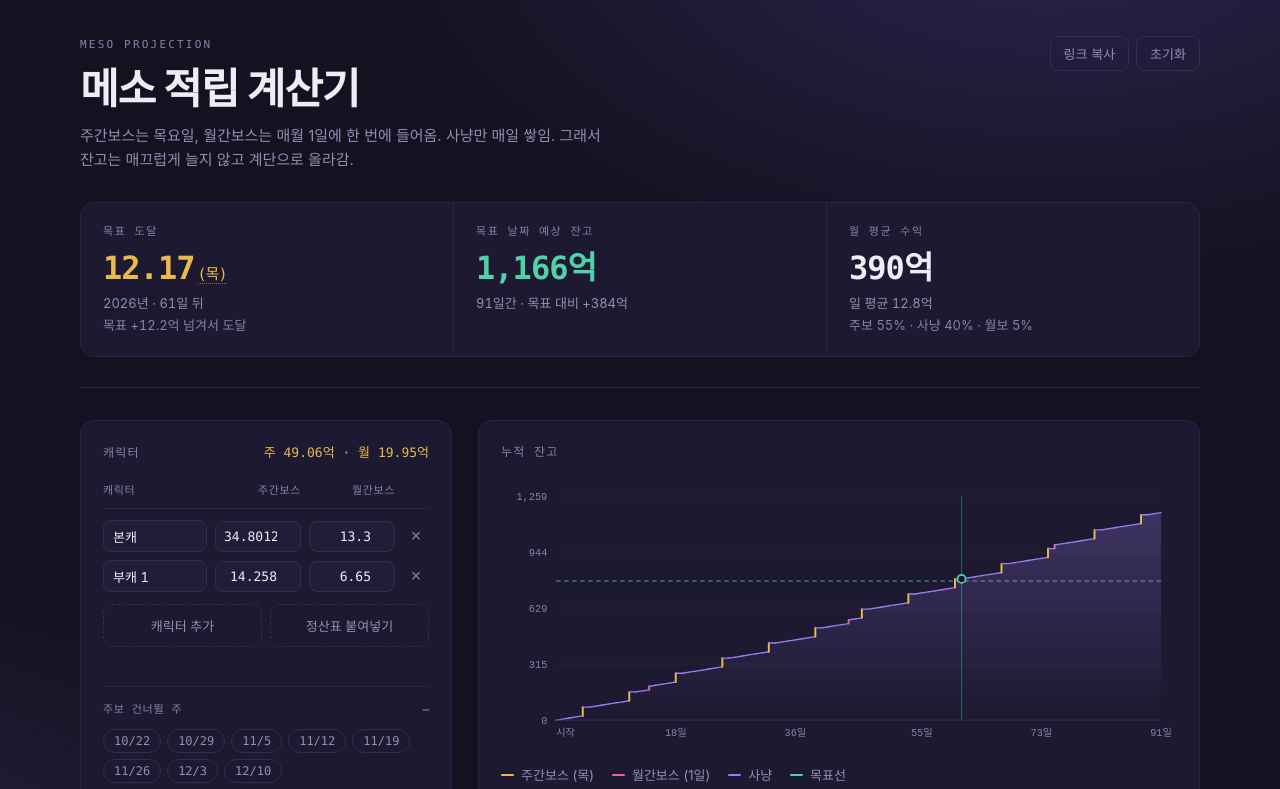
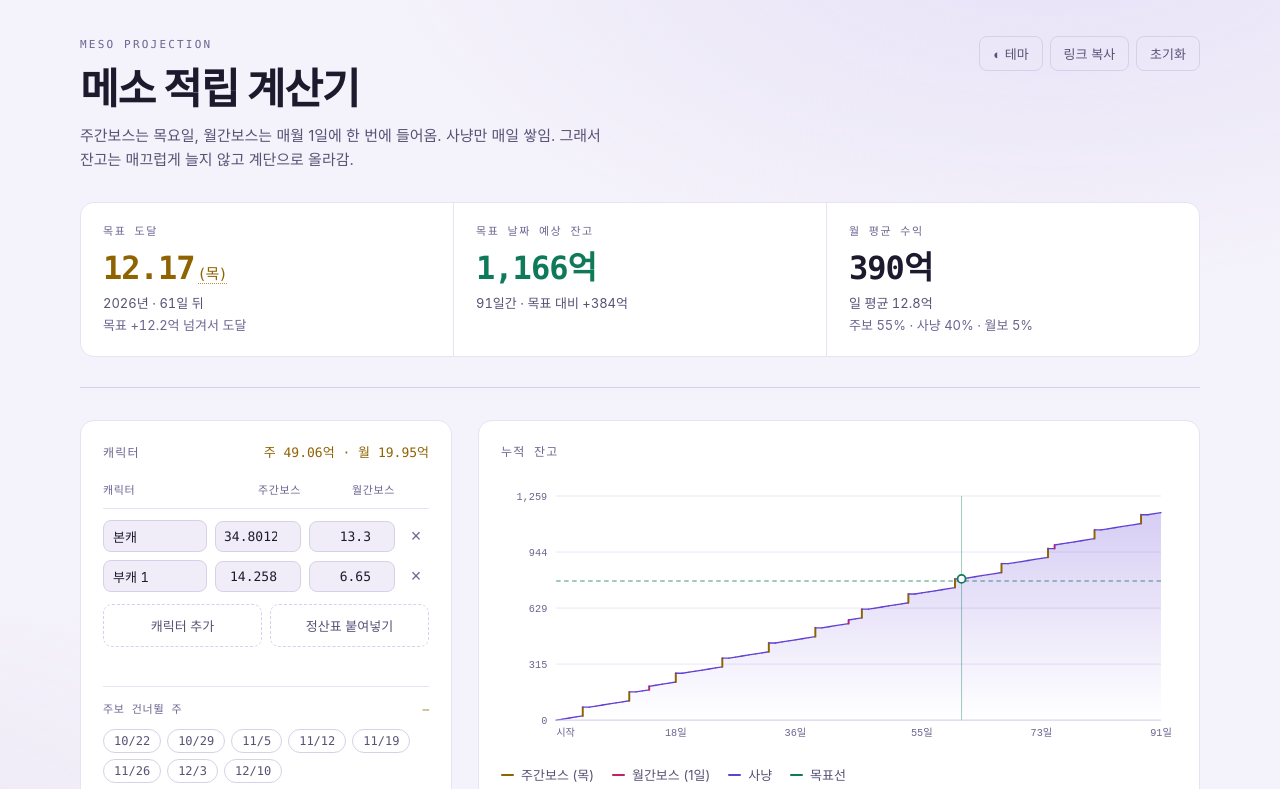
Before and after one commit to yh-yeop/meso_calcul, a website: page index.html in a window 1280 px wide. Shown: the top 789 px of the page. Drawn offline with Linux system fonts and the light colour scheme.

Commit message:
라이트 테마 추가
- :root 라이트 팔레트(흰 패널 기준 본문 색 대비 4.5:1 이상), prefers-color-scheme 자동 + data-theme 고정
- 헤더 tools 에 테마 버튼, 선택은 localStorage meso-theme 에 저장하고 첫 그리기 전에 적용
- 그래프 SVG 의 하드코딩 색을 CSS 변수(style 속성)로 바꿔 테마를 따르게, 배경 글로우·그림자·포커스 링도 변수화
- theme-color 메타를 테마에 맞춰 갱신

Co-Authored-By: Claude Fable 5.1 <noreply@anthropic.com>
Claude-Session: https://claude.ai/code/session_011d7S8VGw1PD4MVHFdTphJY

```diff
--- a/index.html
+++ b/index.html
@@ -5,7 +5,7 @@
 <meta name="viewport" content="width=device-width, initial-scale=1.0, viewport-fit=cover">
 <title>메소 적립 계산기</title>
 <meta name="description" content="메이플스토리 메소 적립 계산기. 주간보스·월간보스·재획 시급을 넣으면 목표 메소 도달일, 사냥 시간별 시나리오, 수익 구성을 하루 단위 달력 기준으로 계산함.">
-<meta name="color-scheme" content="dark">
+<meta name="color-scheme" content="dark light">
 <meta name="theme-color" content="#141220">
 <meta property="og:type" content="website">
 <meta property="og:title" content="메소 적립 계산기">
@@ -17,8 +17,13 @@
 <meta name="apple-mobile-web-app-capable" content="yes">
 <meta name="apple-mobile-web-app-title" content="메소계산기">
 <meta name="apple-mobile-web-app-status-bar-style" content="black-translucent">
+<script>
+  // 저장된 테마를 첫 그리기 전에 적용 (깜빡임 방지). 없으면 시스템 설정을 따름
+  try{ var t = localStorage.getItem("meso-theme"); if (t === "light" || t === "dark") document.documentElement.dataset.theme = t; } catch(e){}
+</script>
 <style>
   :root{
+    color-scheme:dark;
     --ink:#141220;
     --ink-2:#1C1930;
     --surface:#211D38;
@@ -34,6 +39,11 @@
     --text:#EFECF8;
     --muted:#948DB4;
     --muted-2:#8880AB;
+    --glow-1:#2C2450;
+    --glow-2:#23203C;
+    --shadow:0 6px 20px rgba(0,0,0,.28);
+    --focus:rgba(233,185,73,.14);
+    --chip-on:rgba(233,185,73,.1);
     /* 타입 스케일 — 크기는 이 여섯 개 밖으로 나가지 않는다 */
     --fs-micro:11px;    /* 표 헤더, eyebrow, 그래프 축 */
     --fs-sm:12px;       /* 각주, 범례, 입력 힌트 */
@@ -44,11 +54,60 @@
     --mono:"SF Mono",ui-monospace,"JetBrains Mono",Menlo,Consolas,"D2Coding",monospace;
     --sans:"Pretendard",-apple-system,BlinkMacSystemFont,"Segoe UI","Apple SD Gothic Neo","Malgun Gothic",sans-serif;
   }
+  /* 라이트 팔레트 — 본문 색은 흰 패널 기준 대비 4.5:1 이상. 시스템이 라이트면 자동, 버튼으로 고정 가능 */
+  @media (prefers-color-scheme:light){
+    :root:not([data-theme="dark"]){
+    color-scheme:light;
+    --ink:#F4F2FA;
+    --ink-2:#FFFFFF;
+    --surface:#F0EDF8;
+    --line:#D6D1E8;
+    --line-soft:#E7E3F3;
+    --gold:#8E6300;
+    --gold-dim:#B8933A;
+    --violet:#6240D4;
+    --rose:#C2206A;
+    --mint:#0F7A5A;
+    --sky:#1868B8;
+    --orange:#B5400E;
+    --text:#1D1A2E;
+    --muted:#585275;
+    --muted-2:#6B6590;
+    --glow-1:#E6E0F7;
+    --glow-2:#EDE8F6;
+    --shadow:0 6px 20px rgba(40,30,80,.14);
+    --focus:rgba(142,99,0,.16);
+    --chip-on:rgba(142,99,0,.08);
+    }
+  }
+  :root[data-theme="light"]{
+    color-scheme:light;
+    --ink:#F4F2FA;
+    --ink-2:#FFFFFF;
+    --surface:#F0EDF8;
+    --line:#D6D1E8;
+    --line-soft:#E7E3F3;
+    --gold:#8E6300;
+    --gold-dim:#B8933A;
+    --violet:#6240D4;
+    --rose:#C2206A;
+    --mint:#0F7A5A;
+    --sky:#1868B8;
+    --orange:#B5400E;
+    --text:#1D1A2E;
+    --muted:#585275;
+    --muted-2:#6B6590;
+    --glow-1:#E6E0F7;
+    --glow-2:#EDE8F6;
+    --shadow:0 6px 20px rgba(40,30,80,.14);
+    --focus:rgba(142,99,0,.16);
+    --chip-on:rgba(142,99,0,.08);
+  }
   *{box-sizing:border-box;margin:0;padding:0}
   body{
     background:
-      radial-gradient(1100px 620px at 82% -12%, #2C2450 0%, transparent 62%),
-      radial-gradient(760px 480px at -8% 108%, #23203C 0%, transparent 58%),
+      radial-gradient(1100px 620px at 82% -12%, var(--glow-1) 0%, transparent 62%),
+      radial-gradient(760px 480px at -8% 108%, var(--glow-2) 0%, transparent 58%),
       var(--ink);
     background-attachment:fixed;
     color:var(--text);font-family:var(--sans);font-size:var(--fs-base);line-height:1.6;
@@ -116,7 +175,7 @@
   }
   input[type=number]{width:114px;text-align:right}
   input[type=date]{width:156px}
-  input:focus,textarea:focus{outline:none;border-color:var(--gold);box-shadow:0 0 0 3px rgba(233,185,73,.14)}
+  input:focus,textarea:focus{outline:none;border-color:var(--gold);box-shadow:0 0 0 3px var(--focus)}
   input::-webkit-calendar-picker-indicator{opacity:.7;cursor:pointer}
   input::-webkit-calendar-picker-indicator:hover{opacity:1}
 
@@ -166,7 +225,7 @@
   select{background:var(--surface);border:1px solid var(--line);border-radius:8px;color:var(--text);
          font-family:var(--sans);font-size:var(--fs-md);padding:7px 8px;width:100%;cursor:pointer;
          transition:border-color .14s,box-shadow .14s}
-  select:focus{outline:none;border-color:var(--gold);box-shadow:0 0 0 3px rgba(233,185,73,.14)}
+  select:focus{outline:none;border-color:var(--gold);box-shadow:0 0 0 3px var(--focus)}
 
   /* skipped weeks */
   .skiph{font-family:var(--mono);font-size:var(--fs-micro);letter-spacing:.06em;color:var(--muted-2);
@@ -179,7 +238,7 @@
         cursor:pointer;transition:border-color .14s,color .14s,background .14s}
   .chip:hover{border-color:var(--gold-dim);color:var(--gold)}
   .chip:focus-visible{outline:2px solid var(--gold);outline-offset:2px}
-  .chip[aria-pressed=true]{border-color:var(--gold);color:var(--gold);background:rgba(233,185,73,.1);text-decoration:line-through}
+  .chip[aria-pressed=true]{border-color:var(--gold);color:var(--gold);background:var(--chip-on);text-decoration:line-through}
   .skipnote{font-size:var(--fs-sm);color:var(--muted-2);margin-top:9px;line-height:1.5}
   .btn{flex:1;background:transparent;border:1px dashed var(--line);border-radius:9px;color:var(--muted);
        font-family:var(--sans);font-size:var(--fs-md);padding:11px;cursor:pointer;transition:border-color .14s,color .14s}
@@ -202,7 +261,7 @@
   svg{display:block;width:100%;height:auto;overflow:visible;touch-action:pan-y;cursor:crosshair}
   .tip{position:absolute;z-index:2;pointer-events:none;min-width:150px;max-width:240px;
        background:var(--surface);border:1px solid var(--line);border-radius:9px;padding:9px 11px;
-       font-size:var(--fs-sm);color:var(--muted);line-height:1.5;box-shadow:0 6px 20px rgba(0,0,0,.28)}
+       font-size:var(--fs-sm);color:var(--muted);line-height:1.5;box-shadow:var(--shadow)}
   .tip b{display:block;font-family:var(--mono);font-size:var(--fs-md);color:var(--text);font-weight:600;
          font-variant-numeric:tabular-nums}
   .tip b small{font-weight:400;color:var(--muted-2);margin-left:6px;font-size:var(--fs-micro)}
@@ -290,6 +349,7 @@
     <h1>메소 적립 계산기</h1>
     <p>주간보스는 목요일, 월간보스는 매월 1일에 한 번에 들어옴. 사냥만 매일 쌓임. 그래서 잔고는 매끄럽게 늘지 않고 계단으로 올라감.</p>
     <div class="tools">
+      <button class="tool" id="btn-theme" title="라이트/다크 테마 전환" aria-label="테마 전환">◐ 테마</button>
       <button class="tool" id="btn-share" title="현재 설정이 담긴 링크 복사">링크 복사</button>
       <button class="tool" id="btn-reset" title="저장된 값 지우고 기본값으로">초기화</button>
     </div>
@@ -1042,12 +1102,12 @@ if (typeof module === "object" && module.exports) module.exports = MesoCore;
     var s = ['<svg viewBox="0 0 '+W+' '+H+'" xmlns="http://www.w3.org/2000/svg" role="img" aria-label="누적 메소 그래프">'];
     for (var t = 0; t <= 4; t++){
       var val = maxY*t/4, y = sy(val);
-      s.push('<line x1="'+padL+'" y1="'+y.toFixed(1)+'" x2="'+(W-padR)+'" y2="'+y.toFixed(1)+'" stroke="#2A2543" stroke-width="1"/>');
-      s.push('<text x="'+(padL-10)+'" y="'+(y+4).toFixed(1)+'" text-anchor="end" fill="#8880AB" font-size="11.5" font-family="monospace">'+fmtShort(val)+'</text>');
+      s.push('<line x1="'+padL+'" y1="'+y.toFixed(1)+'" x2="'+(W-padR)+'" y2="'+y.toFixed(1)+'" style="stroke:var(--line-soft)" stroke-width="1"/>');
+      s.push('<text x="'+(padL-10)+'" y="'+(y+4).toFixed(1)+'" text-anchor="end" style="fill:var(--muted-2)" font-size="11.5" font-family="monospace">'+fmtShort(val)+'</text>');
     }
     if (cfg.goal > 0 && cfg.goal <= maxY){
       var gy = sy(cfg.goal);
-      s.push('<line x1="'+padL+'" y1="'+gy.toFixed(1)+'" x2="'+(W-padR)+'" y2="'+gy.toFixed(1)+'" stroke="#4FD1AA" stroke-width="1.2" stroke-dasharray="5 4" opacity=".8"/>');
+      s.push('<line x1="'+padL+'" y1="'+gy.toFixed(1)+'" x2="'+(W-padR)+'" y2="'+gy.toFixed(1)+'" style="stroke:var(--mint)" stroke-width="1.2" stroke-dasharray="5 4" opacity=".8"/>');
     }
     var pts = sim.pts;
     var area = "M " + sx(pts[0].x).toFixed(1) + " " + sy(pts[0].y).toFixed(1), segs = [];
@@ -1055,26 +1115,25 @@ if (typeof module === "object" && module.exports) module.exports = MesoCore;
       var a = pts[i-1], b = pts[i];
       var x1 = sx(a.x), y1 = sy(a.y), x2 = sx(b.x), y2 = sy(b.y);
       area += " L " + x2.toFixed(1) + " " + y2.toFixed(1);
-      var col = b.kind === "weekly" ? "#E9B949" : b.kind === "monthly" ? "#E8639B"
-              : b.kind === "once" ? "#5AB0F2" : b.kind === "expense" ? "#F2784B" : "#9C7BF0";
-      segs.push('<line x1="'+x1.toFixed(1)+'" y1="'+y1.toFixed(1)+'" x2="'+x2.toFixed(1)+'" y2="'+y2.toFixed(1)+'" stroke="'+col+'" stroke-width="'+(b.kind==="hunt"?1.5:2.2)+'" stroke-linecap="round"/>');
-    }
-    s.push('<defs><linearGradient id="ag" x1="0" y1="0" x2="0" y2="1"><stop offset="0%" stop-color="#9C7BF0" stop-opacity=".26"/><stop offset="100%" stop-color="#9C7BF0" stop-opacity="0"/></linearGradient></defs>');
+      var col = KIND_COLOR[b.kind] || KIND_COLOR.hunt;
+      segs.push('<line x1="'+x1.toFixed(1)+'" y1="'+y1.toFixed(1)+'" x2="'+x2.toFixed(1)+'" y2="'+y2.toFixed(1)+'" style="stroke:'+col+'" stroke-width="'+(b.kind==="hunt"?1.5:2.2)+'" stroke-linecap="round"/>');
+    }
+    s.push('<defs><linearGradient id="ag" x1="0" y1="0" x2="0" y2="1"><stop offset="0%" style="stop-color:var(--violet)" stop-opacity=".26"/><stop offset="100%" style="stop-color:var(--violet)" stop-opacity="0"/></linearGradient></defs>');
     s.push('<path d="'+area+' L '+sx(pts[pts.length-1].x).toFixed(1)+' '+sy(0).toFixed(1)+' L '+sx(0).toFixed(1)+' '+sy(0).toFixed(1)+' Z" fill="url(#ag)"/>');
     s.push(segs.join(""));
     if (goalIdx >= 0 && goalIdx < days){
       var mx = sx(goalIdx+1);
-      s.push('<line x1="'+mx.toFixed(1)+'" y1="'+padT+'" x2="'+mx.toFixed(1)+'" y2="'+(padT+ih)+'" stroke="#4FD1AA" stroke-width="1" opacity=".45"/>');
-      s.push('<circle cx="'+mx.toFixed(1)+'" cy="'+sy(sim.daily[goalIdx]).toFixed(1)+'" r="4.5" fill="#141220" stroke="#4FD1AA" stroke-width="2"/>');
-    }
-    s.push('<line x1="'+padL+'" y1="'+(padT+ih)+'" x2="'+(W-padR)+'" y2="'+(padT+ih)+'" stroke="#332D52" stroke-width="1"/>');
+      s.push('<line x1="'+mx.toFixed(1)+'" y1="'+padT+'" x2="'+mx.toFixed(1)+'" y2="'+(padT+ih)+'" style="stroke:var(--mint)" stroke-width="1" opacity=".45"/>');
+      s.push('<circle cx="'+mx.toFixed(1)+'" cy="'+sy(sim.daily[goalIdx]).toFixed(1)+'" r="4.5" style="fill:var(--ink-2);stroke:var(--mint)" stroke-width="2"/>');
+    }
+    s.push('<line x1="'+padL+'" y1="'+(padT+ih)+'" x2="'+(W-padR)+'" y2="'+(padT+ih)+'" style="stroke:var(--line)" stroke-width="1"/>');
     for (var k = 0; k <= 5; k++){
       var dn = Math.round(days*k/5);
       s.push('<text x="'+sx(dn).toFixed(1)+'" y="'+(padT+ih+18)+'" text-anchor="'+(k === 0 ? "start" : "middle")+
-             '" fill="#8880AB" font-size="11.5" font-family="monospace">'+(dn === 0 ? "시작" : dn+"일")+'</text>');
-    }
-    s.push('<g id="guide" hidden><line y1="'+padT+'" y2="'+(padT+ih)+'" stroke="#8880AB" stroke-width="1" stroke-dasharray="3 3"/>' +
-           '<circle r="4" fill="#141220" stroke="#EFECF8" stroke-width="1.5"/></g>');
+             '" style="fill:var(--muted-2)" font-size="11.5" font-family="monospace">'+(dn === 0 ? "시작" : dn+"일")+'</text>');
+    }
+    s.push('<g id="guide" hidden><line y1="'+padT+'" y2="'+(padT+ih)+'" style="stroke:var(--muted-2)" stroke-width="1" stroke-dasharray="3 3"/>' +
+           '<circle r="4" style="fill:var(--ink-2);stroke:var(--text)" stroke-width="1.5"/></g>');
     s.push('</svg><div class="tip" id="tip" hidden></div>');
     $("chart").innerHTML = s.join("");
   }
@@ -1367,6 +1426,25 @@ if (typeof module === "object" && module.exports) module.exports = MesoCore;
     }
   });
 
+  /* ---------- theme ---------- */
+  function currentTheme(){
+    var t = document.documentElement.dataset.theme;
+    if (t === "light" || t === "dark") return t;
+    return matchMedia("(prefers-color-scheme: light)").matches ? "light" : "dark";
+  }
+  function syncThemeColor(){
+    var m = document.querySelector('meta[name="theme-color"]');
+    if (m) m.setAttribute("content", currentTheme() === "light" ? "#F4F2FA" : "#141220");
+  }
+  $("btn-theme").addEventListener("click", function(){
+    var next = currentTheme() === "dark" ? "light" : "dark";
+    document.documentElement.dataset.theme = next;
+    try{ localStorage.setItem("meso-theme", next); } catch(e){}
+    syncThemeColor();
+  });
+  syncThemeColor();
+  if (window.matchMedia) matchMedia("(prefers-color-scheme: light)").addEventListener("change", syncThemeColor);
+
   $("btn-reset").addEventListener("click", function(){
     try{ localStorage.removeItem(STORE_KEY); } catch(e){}
     location.replace(location.origin + location.pathname);
```
